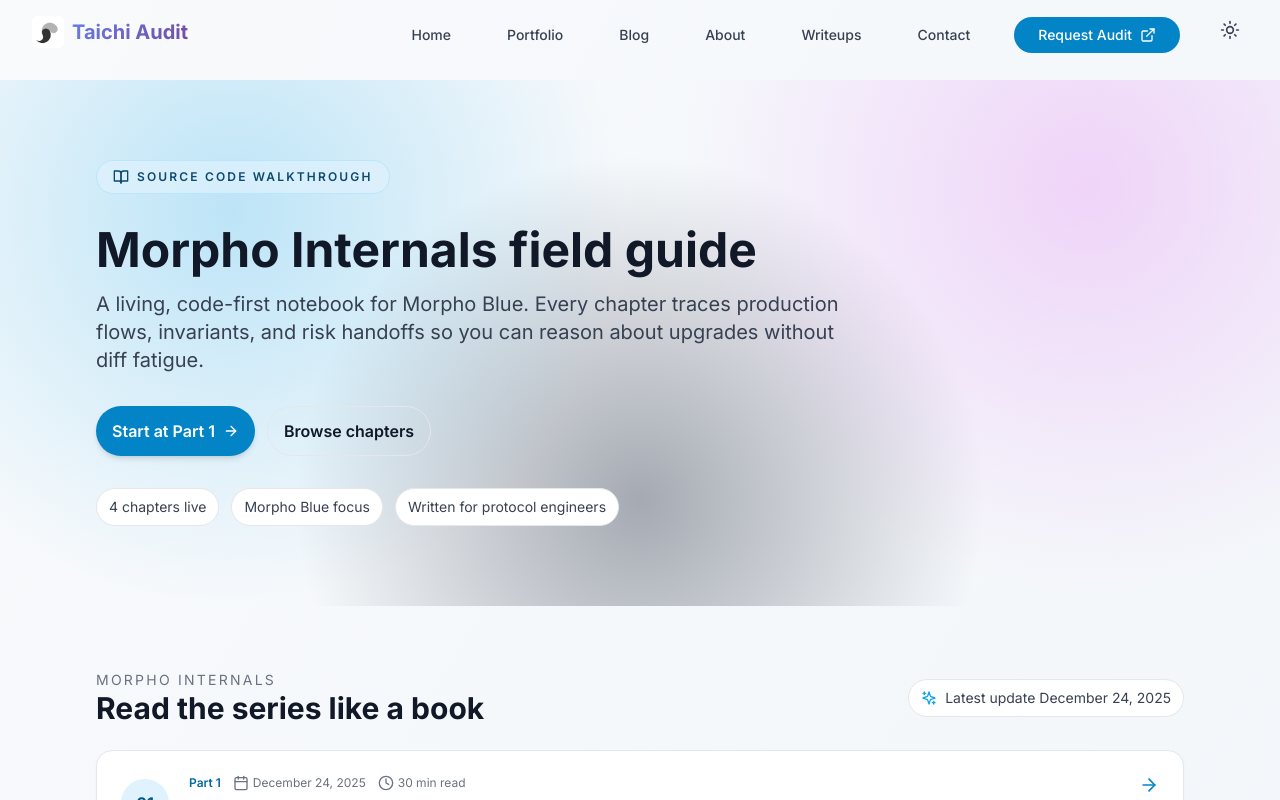
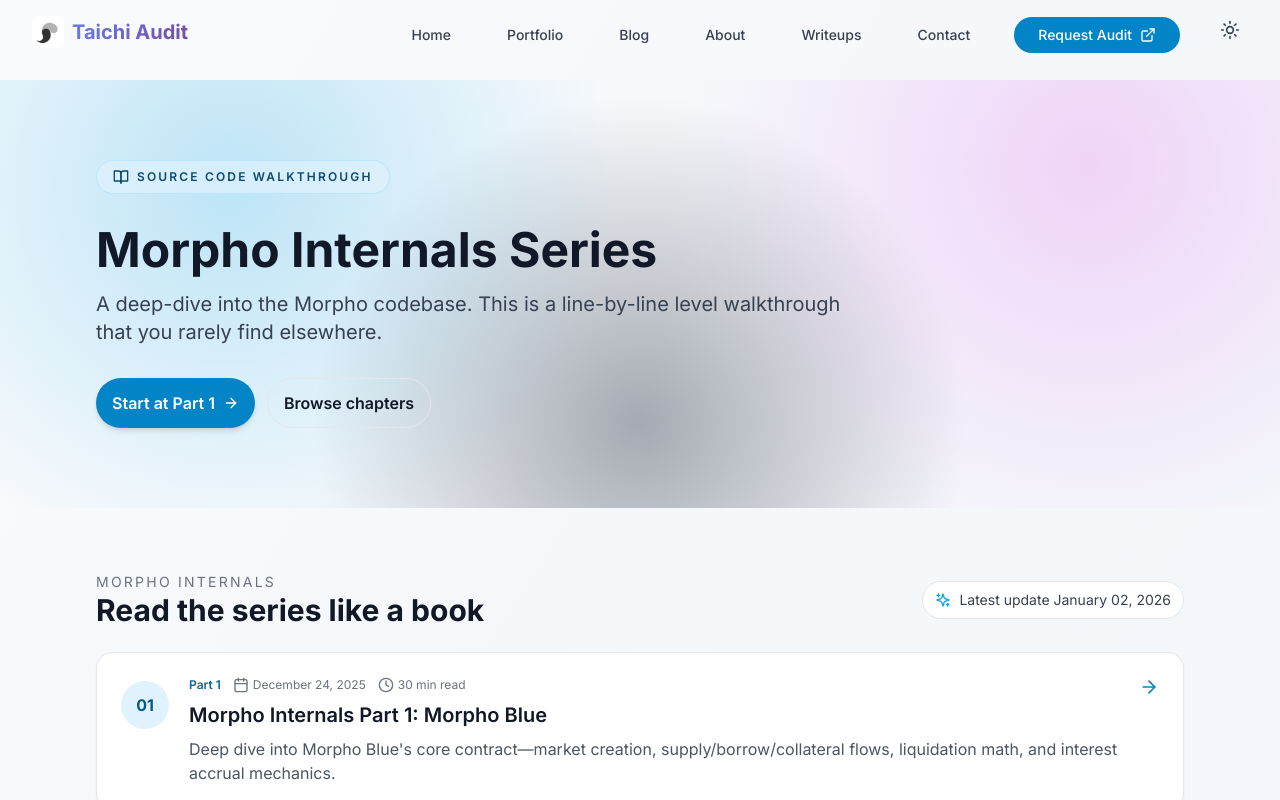
Before and after one commit to ret2basic/Taichi-site, a Next.js app: page /morpho in a window 1280 px wide. Shown: the top 800 px of the page. Built offline with nearby package versions, Linux system fonts and the light colour scheme.

Commit message:
fix landing page

```diff
--- a/src/app/morpho/page.tsx
+++ b/src/app/morpho/page.tsx
@@ -14,6 +14,12 @@
 
 export default function MorphoPage() {
   const morphoPosts = getAllPosts().filter((post) => post.slug.startsWith('morpho-internals'))
+
+  const latestUpdate = morphoPosts.reduce<string | null>((latest, post) => {
+    if (!latest) return post.date
+    return new Date(post.date) > new Date(latest) ? post.date : latest
+  }, null)
+  const latestUpdateLabel = latestUpdate ? formatDate(latestUpdate) : 'soon'
 
   const chapters = morphoPosts
     .map((post) => ({
@@ -51,8 +57,8 @@
                 Source code walkthrough
               </div>
               <div className="max-w-3xl">
-                <h1 className="text-4xl md:text-5xl font-bold text-gray-900 dark:text-white mb-4">Morpho Internals field guide</h1>
-                <p className="text-lg md:text-xl text-gray-700 dark:text-gray-200">A living, code-first notebook for Morpho Blue. Every chapter traces production flows, invariants, and risk handoffs so you can reason about upgrades without diff fatigue.</p>
+                <h1 className="text-4xl md:text-5xl font-bold text-gray-900 dark:text-white mb-4">Morpho Internals Series</h1>
+                <p className="text-lg md:text-xl text-gray-700 dark:text-gray-200">A deep-dive into the Morpho codebase. This is a line-by-line level walkthrough that you rarely find elsewhere.</p>
               </div>
               <div className="flex flex-wrap gap-3">
                 <Link href={startSlug} className="inline-flex items-center gap-2 px-4 py-3 rounded-full bg-primary-600 text-white font-semibold shadow-md hover:bg-primary-700 transition-colors">
@@ -62,11 +68,6 @@
                 <Link href="#chapters" className="inline-flex items-center gap-2 px-4 py-3 rounded-full border border-gray-200 dark:border-slate-700 text-gray-900 dark:text-gray-100 font-semibold hover:border-primary-400 dark:hover:border-primary-500 transition-colors">
                   Browse chapters
                 </Link>
-              </div>
-              <div className="flex flex-wrap gap-3 text-sm text-gray-700 dark:text-gray-200">
-                <span className="px-3 py-2 rounded-full bg-white dark:bg-slate-800 border border-gray-200 dark:border-slate-700">{chapters.length} chapters live</span>
-                <span className="px-3 py-2 rounded-full bg-white dark:bg-slate-800 border border-gray-200 dark:border-slate-700">Morpho Blue focus</span>
-                <span className="px-3 py-2 rounded-full bg-white dark:bg-slate-800 border border-gray-200 dark:border-slate-700">Written for protocol engineers</span>
               </div>
             </div>
           </div>
@@ -81,7 +82,7 @@
               </div>
               <span className="inline-flex items-center gap-2 px-3 py-2 rounded-full bg-white dark:bg-slate-800 border border-gray-200 dark:border-slate-700 text-sm text-gray-700 dark:text-gray-200">
                 <Sparkles className="w-4 h-4 text-primary-500" />
-                Latest update {chapters[0] ? formatDate(chapters[0].date) : 'soon'}
+                Latest update {latestUpdateLabel}
               </span>
             </div>
 
--- a/src/components/BlogClientComponent.tsx
+++ b/src/components/BlogClientComponent.tsx
@@ -67,7 +67,7 @@
             <p className="text-lg text-gray-700 dark:text-gray-200">A dedicated landing for long-form source dives. Start with Morpho now; Pendle and Balancer V2 are queued so the square stays reusable when new series ship.</p>
             <div className="flex flex-wrap gap-3">
               <Link href="/morpho" className="inline-flex items-center gap-2 px-4 py-3 rounded-full bg-primary-600 text-white font-semibold shadow-md hover:bg-primary-700 transition-colors">
-                Open /morpho
+                View Morpho series
                 <ArrowRight className="w-4 h-4" />
               </Link>
               {morphoLead && (
```
